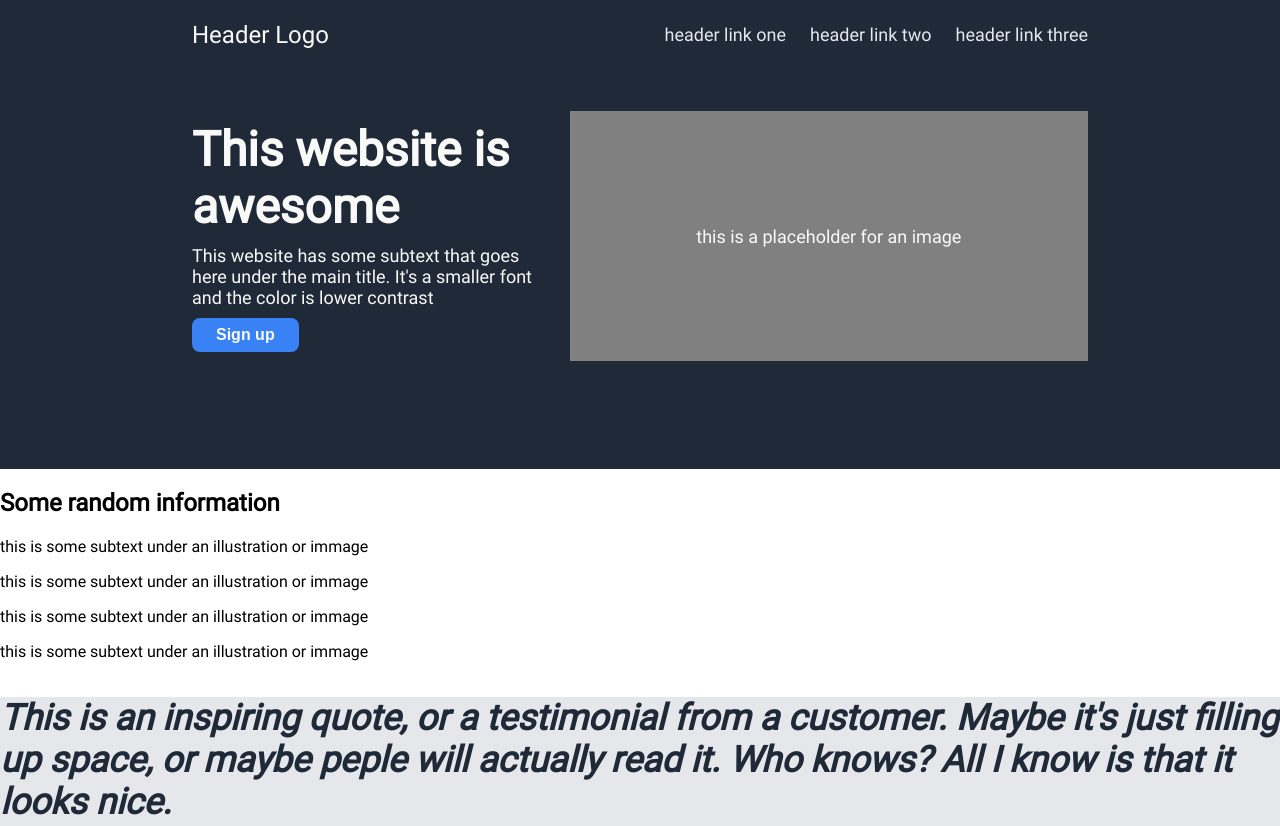
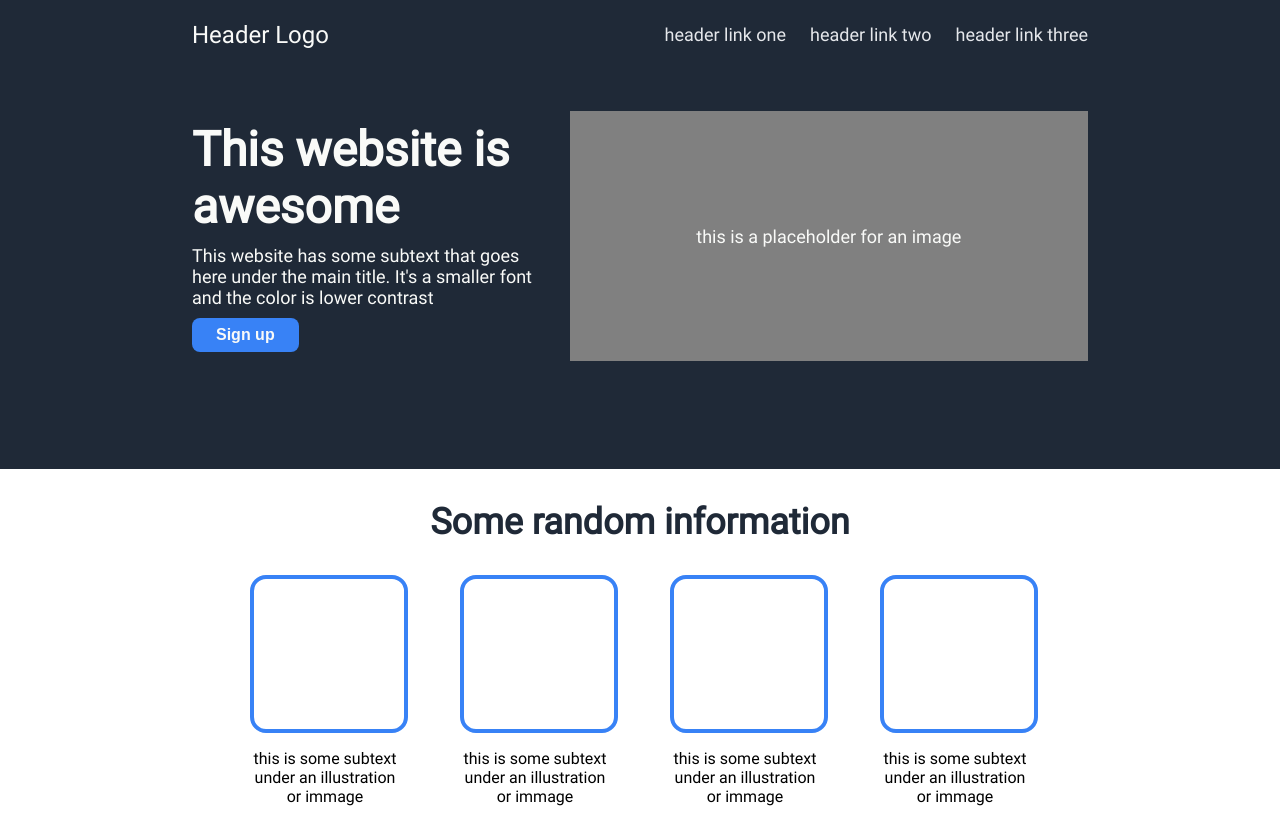
Before and after one commit to hspark220/landing-page, a plain HTML site: page index.html in a window 1280 px wide. Shown: the top 826 px of the page. Drawn offline with Linux system fonts and the light colour scheme; a web font is replaced by a local one.

Commit message:
Finish information section layout
Information section layout set-up. only need to re-adjust the margins
later on.

```diff
--- a/asset/style.css
+++ b/asset/style.css
@@ -2,7 +2,7 @@
 @font-face {
     font-family: 'Roboto';
     src: url("./font/Roboto/Roboto-Regular.ttf"),
-         url("./font/Roboto/Roboto-Black.ttf"),
+         url("./font/Roboto/Roboto-Bold.ttf"),
          url("./font/Roboto/Roboto-Italic.ttf")
 }
 
@@ -54,9 +54,9 @@ header a {
 
 
 /* content font  + background color*/
-.some-random-info h5{
+.some-random-info h2{
     font-size: 36px;
-    font-weight: 900;
+    font-weight: bold;
     color: #1F2937;
 }
 
@@ -141,3 +141,47 @@ header button {
     justify-content: center;
     align-items: center;
 }
+
+
+/*
+    Layout of the body of the website
+*/
+.main-content {
+    display: flex;
+    flex-direction: column;
+    align-items: center;
+}
+
+/* information section layout */
+.some-random-info {
+    display: flex;
+    flex-direction: column;
+    align-items: center;
+    margin-bottom: 100px;
+
+}
+
+.some-random-info h2 {
+    margin: 32px;
+}
+
+.illustrations {
+    display: flex;
+    justify-content: space-between;
+    column-gap: 60px;
+
+}
+
+.illus-box {
+    width: 150px;
+    text-align: center;
+}
+
+.box-image {
+    width: 150px;
+    height: 150px;
+    border: solid;
+    border-width: 4px;
+    border-color: #3882F6;
+    border-radius: 16px;
+}
--- a/index.html
+++ b/index.html
@@ -37,22 +37,22 @@
         <div class="some-random-info">
             <h2>Some random information</h2>
             <div class="illustrations">
-                <div class="illlus-box">
+                <div class="illus-box">
                     <div class="box-image"></div>
                     <p>this is some subtext under an illustration or immage</p>
                 </div>
 
-                <div class="illlus-box">
+                <div class="illus-box">
                     <div class="box-image"></div>
                     <p>this is some subtext under an illustration or immage</p>
                 </div>
 
-                <div class="illlus-box">
+                <div class="illus-box">
                     <div class="box-image"></div>
                     <p>this is some subtext under an illustration or immage</p>
                 </div>
 
-                <div class="illlus-box">
+                <div class="illus-box">
                     <div class="box-image"></div>
                     <p>this is some subtext under an illustration or immage</p>
                 </div>
```
